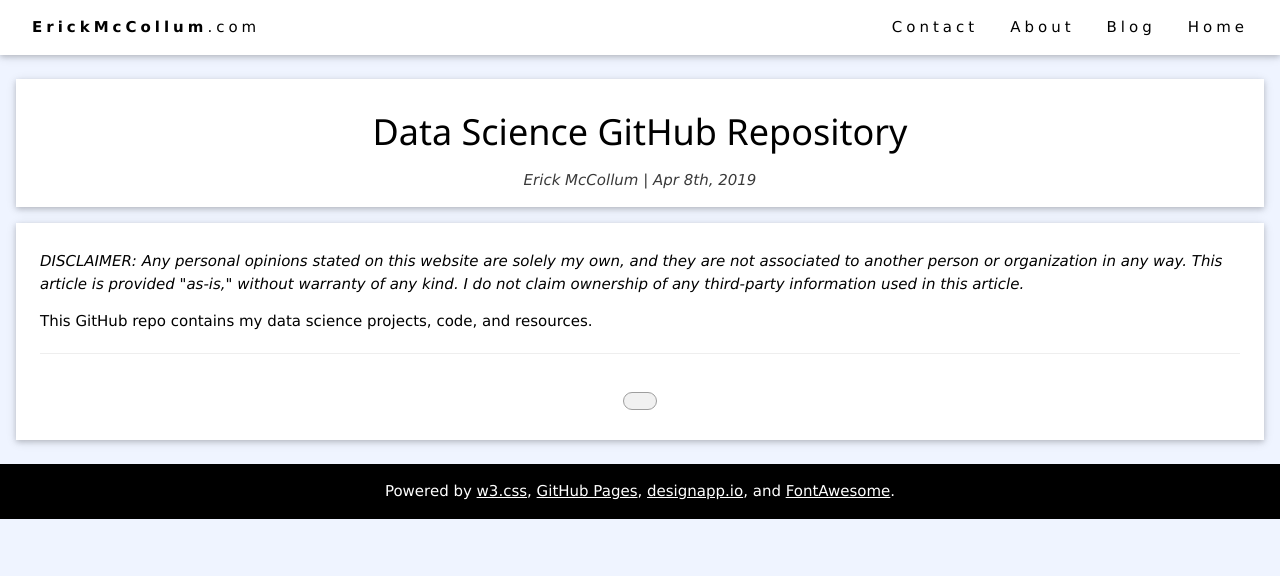
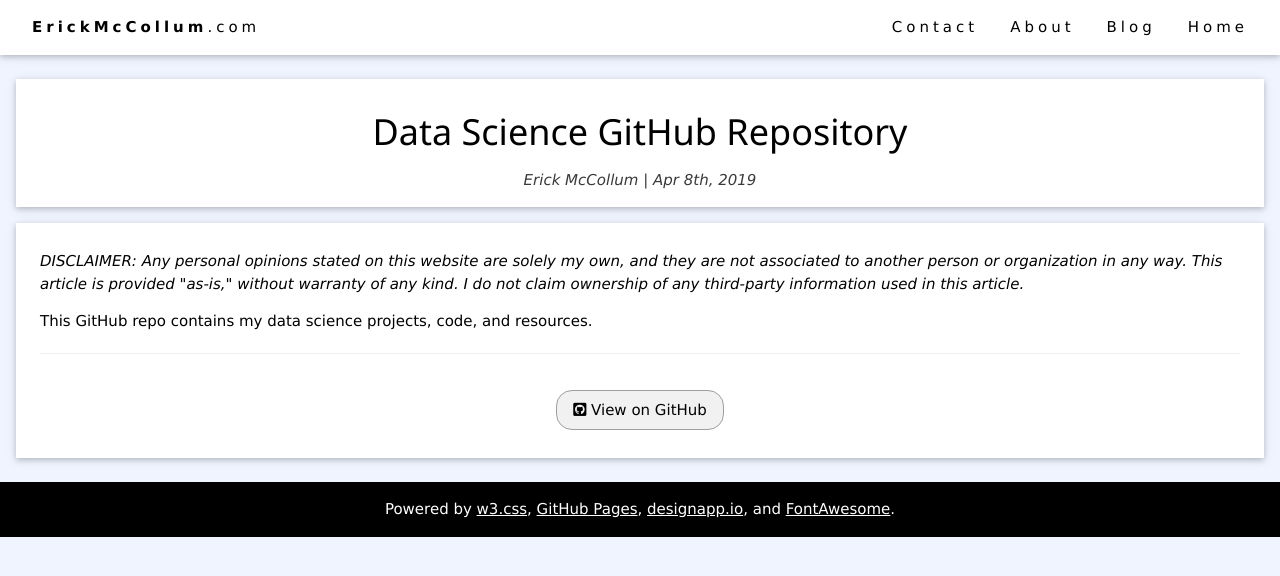
Before and after one commit to frederickm13/frederickm13.github.io, a Jekyll site: the page built from _posts/2020-04-08-data-science-repo.md, in a window 1280 px wide. Shown: the top 576 px of the page. Built offline with Jekyll 4.4.1, drawn with Linux system fonts in a browser that asks for light colours.

Commit message:
Fix broken buttons in two articles

```diff
--- a/_posts/2020-04-08-data-science-repo.md
+++ b/_posts/2020-04-08-data-science-repo.md
@@ -4,6 +4,7 @@ layout: Post
 date: 2019-04-08 -0600
 sourceurl: https://github.com/frederickm13/data-science
 excerpt: Data science projects, code, and resources.
+external: GitHub
 ---
 
 This GitHub repo contains my data science projects, code, and resources.
```
Also changed, not shown: _posts/2020-04-08-code-samples-repo.md (+1 -0 lines).
